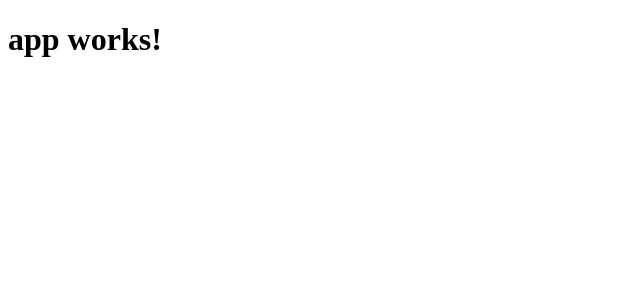
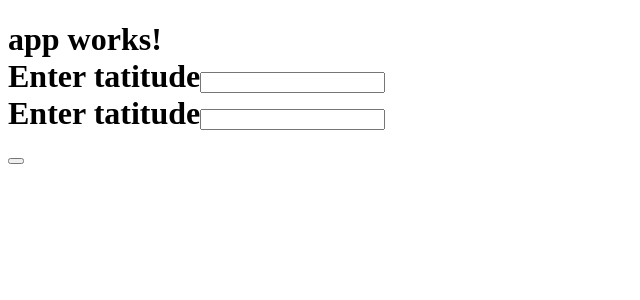
Before and after one commit to LenaKuchko/geocache, an Angular app: page / in a window 1280 px wide. Shown: the top 300 px of the page, without its empty margins (0-640 px from the left). Built offline with nearby package versions, Linux system fonts and the light colour scheme; no server answers.

Commit message:
add geocache-list component, get test response from API

```diff
--- a/src/app/app.component.html
+++ b/src/app/app.component.html
@@ -1,3 +1,4 @@
 <h1>
   {{title}}
+  <router-outlet></router-outlet>
 </h1>
--- a/src/app/app.routing.ts
+++ b/src/app/app.routing.ts
@@ -0,0 +1,18 @@
+import { ModuleWithProviders }  from '@angular/core';
+import { Routes, RouterModule } from '@angular/router';
+import { Geocache } from './geocache';
+import { GeocacheListComponent } from './geocache-list/geocache-list.component';
+import { GeocacheFormComponent } from './geocache-form/geocache-form.component';
+
+const appRoutes: Routes = [
+  {
+    path: '',
+    component: GeocacheFormComponent
+  },
+  {
+    path: 'list',
+    component: GeocacheListComponent
+  }
+]
+
+export const routing: ModuleWithProviders = RouterModule.forRoot(appRoutes);
--- a/src/app/geo-api.service.ts
+++ b/src/app/geo-api.service.ts
@@ -10,7 +10,16 @@ export class GeoApiService {
   constructor(private http: Http) { }
 
   getAddressByLatitudeLongitude(lat: string, lan: string) {
-    return this.http.get("https://maps.googleapis.com/maps/api/geocode/json?latlng=" + lat + "," + lan + "&key=" + googleApiKey);
+    return this.http.get(
+      "https://maps.googleapis.com/maps/api/geocode/json?latlng=" + lat + "," + lan + "&key=" + googleApiKey
+      // "https://maps.googleapis.com/maps/api/geocode/json?latlng=40.714224,-73.961452&key="+googleApiKey
+    ).subscribe(response => {
+      let geocache: Geocache;
+      console.log(response.json());
+      // for(let result of response.json().hits) {
+      //   geocache = new Geocache(result.recipe.label, caloriesPer, result.recipe.totalNutrients.CHOCDF.quantity, result.recipe.totalNutrients.FAT.quantity, result.recipe.totalNutrients.PROCNT.quantity, result.recipe.url, result.recipe.image)
+      //   console.log(foundRecipe);
+      // }
+    });
   }
-
 }
--- a/src/app/geocache-form/geocache-form.component.html
+++ b/src/app/geocache-form/geocache-form.component.html
@@ -1,3 +1,10 @@
-<p>
-  geocache-form works!
-</p>
+
+  <div class="form-group">
+    <label>Enter tatitude</label>
+    <input type="text" #latitude>
+  </div>
+  <div class="form-group">
+    <label>Enter tatitude</label>
+    <input type="text" #longitude>
+  </div>
+  <button (click)="getGeocache(latitude.value, longitude.value)"></button>
--- a/src/app/geocache-form/geocache-form.component.ts
+++ b/src/app/geocache-form/geocache-form.component.ts
@@ -1,15 +1,21 @@
 import { Component, OnInit } from '@angular/core';
+import { GeoApiService } from '../geo-api.service';
 
 @Component({
   selector: 'app-geocache-form',
   templateUrl: './geocache-form.component.html',
-  styleUrls: ['./geocache-form.component.css']
+  styleUrls: ['./geocache-form.component.css'],
+  providers: [GeoApiService]
 })
 export class GeocacheFormComponent implements OnInit {
 
-  constructor() { }
+  constructor(private geoApiService: GeoApiService) { }
 
   ngOnInit() {
   }
 
+  getGeocache(latitude, longitude){
+    this.geoApiService.getAddressByLatitudeLongitude(latitude, longitude);
+  }
+
 }
--- /dev/null
+++ b/src/app/geocache-list/geocache-list.component.html
@@ -0,0 +1,3 @@
+<p>
+  geocache-list works!
+</p>
--- /dev/null
+++ b/src/app/geocache-list/geocache-list.component.ts
@@ -0,0 +1,15 @@
+import { Component, OnInit } from '@angular/core';
+
+@Component({
+  selector: 'app-geocache-list',
+  templateUrl: './geocache-list.component.html',
+  styleUrls: ['./geocache-list.component.css']
+})
+export class GeocacheListComponent implements OnInit {
+
+  constructor() { }
+
+  ngOnInit() {
+  }
+
+}
```
Also changed, not shown: src/app/app.module.ts (+7 -2 lines), src/app/geocache-list/geocache-list.component.css (added), 1 other file (tests, documents, lock files or other folders).
